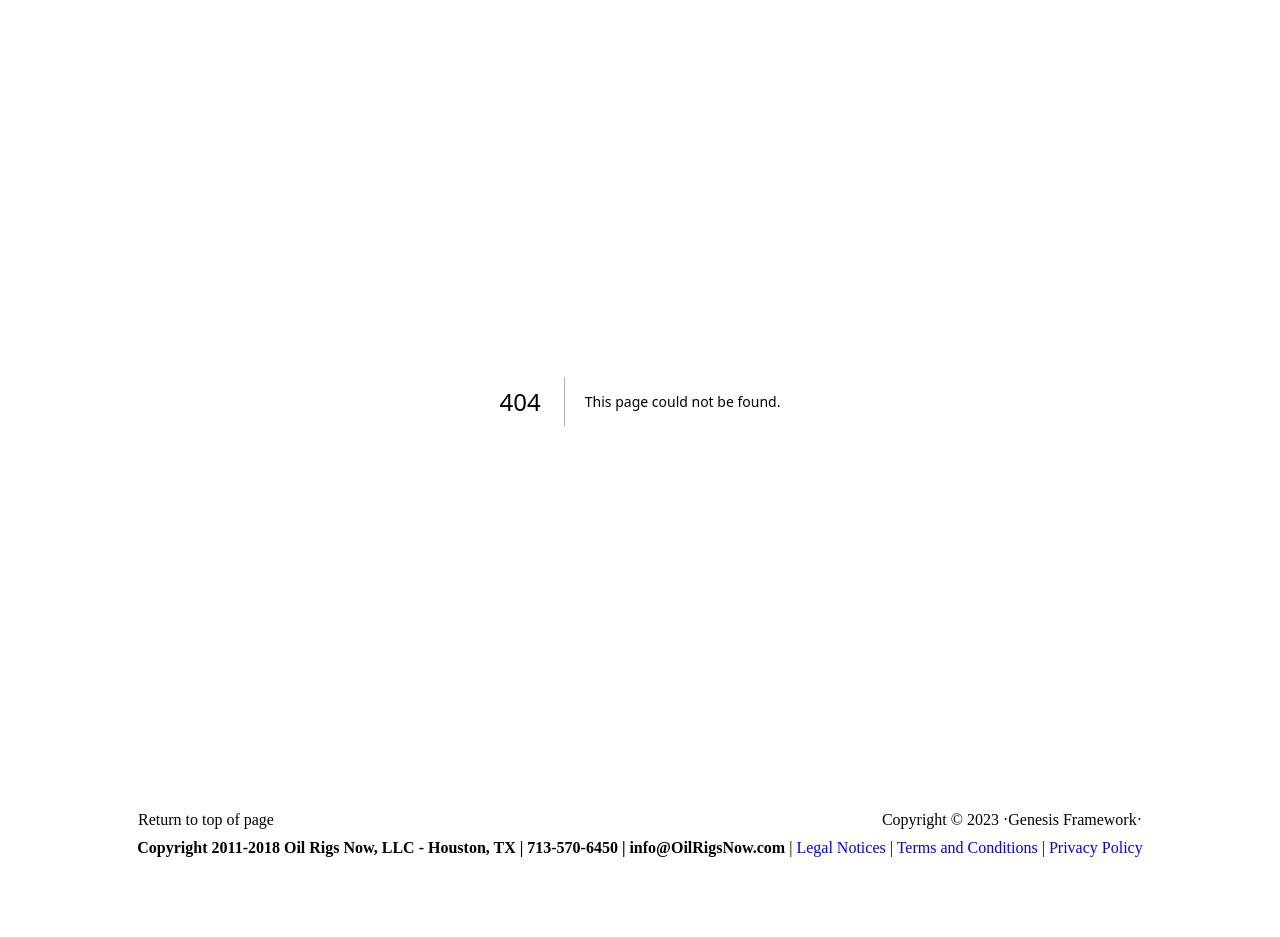
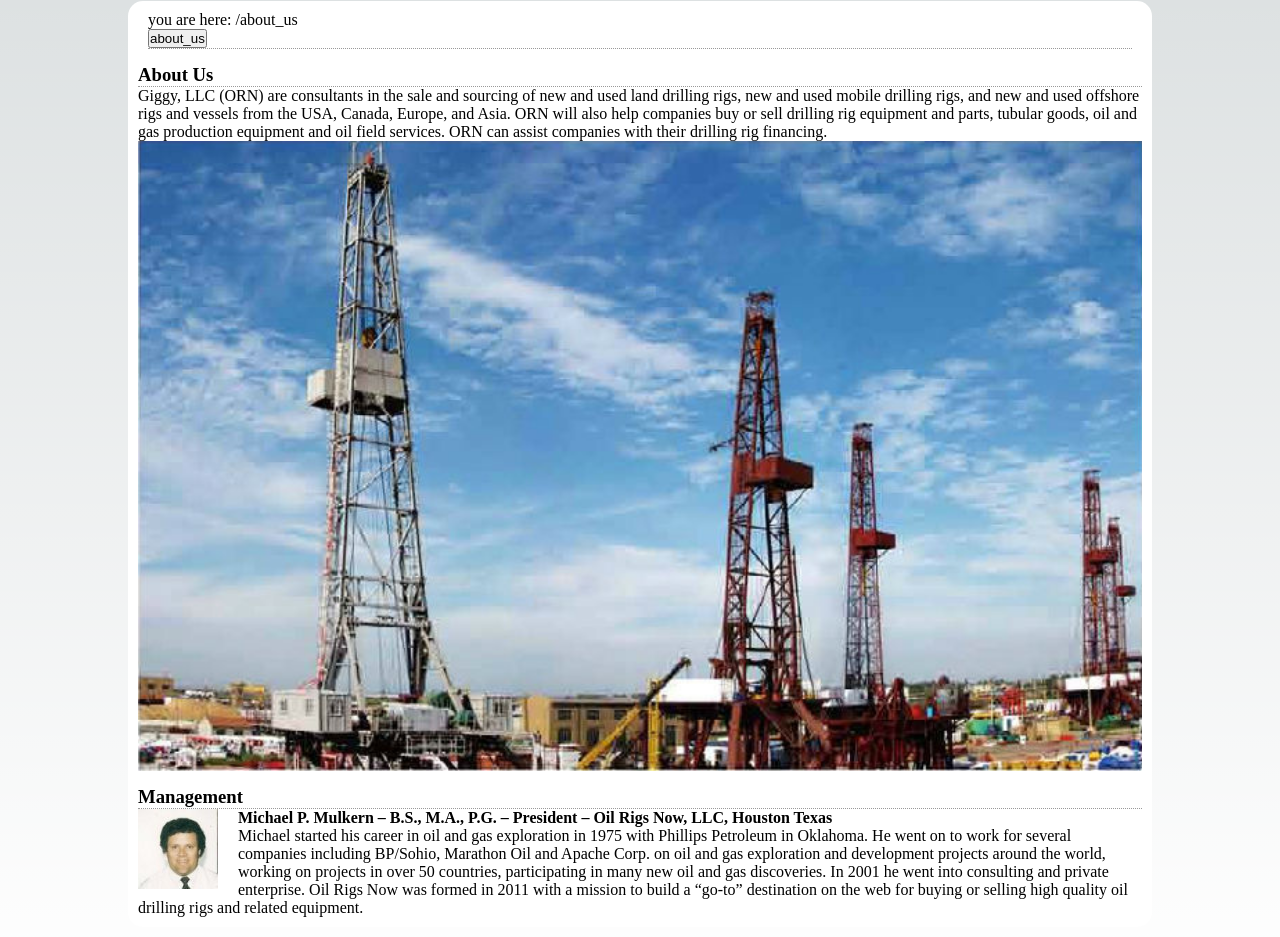
Before and after one commit to Striker1101/giggy, a Next.js app: page /about_us in a window 1280 px wide. Before the commit this address had no page. Shown: the part 207-1144 px from the top of the page. Before the commit the page ends 1064 px from the top, so only its background shows below. Built offline with nearby package versions, Linux system fonts and the light colour scheme.

Commit message:
added about *

```diff
--- a/comps/Nav.jsx
+++ b/comps/Nav.jsx
@@ -42,7 +42,7 @@ function Nav(props) {
           "display:flex; background-color: white;";
       });
       item.addEventListener("mouseleave", () => {
-        item.style.cssText = "background-color: rgb(48, 45, 45); color: wheat";;
+        item.style.cssText = "background-color: rgb(48, 45, 45); color: wheat";
         item.children[0].style.cssText =
           "display:none; background-color: rgb(48, 45, 45)";
       });
@@ -85,9 +85,9 @@ function Nav(props) {
           <li className="fold">
             About Us
             <ul className={styles.sub0}>
-              <Link href={"/about"}>About Us</Link>
-              <Link href={"/about/consultant"}>Consultant Fees</Link>
-              <Link href={"/about/finance"}> Financing</Link>
+              <Link href={"/about_us"}>About Us</Link>
+              <Link href={"/about_us/consultant"}>Consultant Fees</Link>
+              <Link href={"/about_us/finance"}> Financing</Link>
             </ul>
           </li>
           <li className="fold">
--- /dev/null
+++ b/pages/about_us/index.jsx
@@ -0,0 +1,45 @@
+import React from "react";
+import Navigation from "@/comps/Navigator";
+import DottedHR from "@/comps/DottedHR";
+import Link from "next/link";
+import styles from "@/styles/About_Us.module.css";
+function index(props) {
+  return (
+    <main className={styles.cover}>
+      <Navigation />
+      <h3>About Us</h3>
+      <DottedHR />
+      <p>
+        Giggy, LLC (ORN) are consultants in the sale and sourcing of new and
+        used land drilling rigs, new and used mobile drilling rigs, and new and
+        used offshore rigs and vessels from the USA, Canada, Europe, and Asia.
+        ORN will also help companies buy or sell drilling rig equipment and
+        parts, tubular goods, oil and gas production equipment and oil field
+        services. ORN can assist companies with their drilling rig financing.
+      </p>
+      <img src="/about_us/img0.jpg" alt="" />
+      <h3>Management</h3>
+      <DottedHR />
+      <div className={styles.article}>
+        <img src="/about_us/profile.jpg" alt="" />
+        <h4>
+          Michael P. Mulkern – B.S., M.A., P.G. – President – Oil Rigs Now, LLC,
+          Houston Texas
+        </h4>
+        <p>
+          Michael started his career in oil and gas exploration in 1975 with
+          Phillips Petroleum in Oklahoma. He went on to work for several
+          companies including BP/Sohio, Marathon Oil and Apache Corp. on oil and
+          gas exploration and development projects around the world, working on
+          projects in over 50 countries, participating in many new oil and gas
+          discoveries. In 2001 he went into consulting and private enterprise.
+          Oil Rigs Now was formed in 2011 with a mission to build a “go-to”
+          destination on the web for buying or selling high quality oil drilling
+          rigs and related equipment.
+        </p>
+      </div>
+    </main>
+  );
+}
+
+export default index;
--- a/pages/index.jsx
+++ b/pages/index.jsx
@@ -103,7 +103,7 @@ export default function Home() {
           <li>
             <h4>Offshore Rigs & Vessels</h4>
             <hr />
-            <Link href={"offshore/sale"}>
+            <Link href={"/rig/offsore_rig_for_sale"}>
               <img src="/home/img3.jpg" alt="" />
               <h2>Offshore Rigs & Vessels</h2>
             </Link>
--- /dev/null
+++ b/styles/About_Us.module.css
@@ -0,0 +1,13 @@
+.article img {
+  float: left;
+  margin-right: 20px;
+}
+.cover > h3,
+.cover > div > h3,
+.cons > h3 {
+  margin-top: 15px;
+}
+.cover,
+.cons {
+  padding: 10px;
+}
--- a/styles/Nav.module.css
+++ b/styles/Nav.module.css
@@ -44,12 +44,14 @@
   list-style: none;
   display: none;
   position: absolute;
-  padding-top: 5px;
+  padding-top: 10px;
+  top: 45px;
 }
 .sub0 > a {
   height: auto;
   width: 100px;
   padding: 5px;
+  border-bottom: 2px dotted grey;
 }
 
 .sub1 {
```
Also changed, not shown: pages/about_us/consultant.jsx (added, +24 -0 lines), pages/about_us/finance.jsx (added, +22 -0 lines), pages/land/index.jsx (added, +14 -0 lines), pages/rig/equipment.jsx (added, +50 -0 lines), public/about_us/img0.jpg (added), public/about_us/profile.jpg (added).
